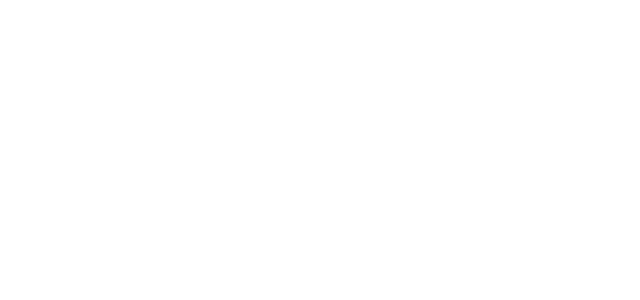
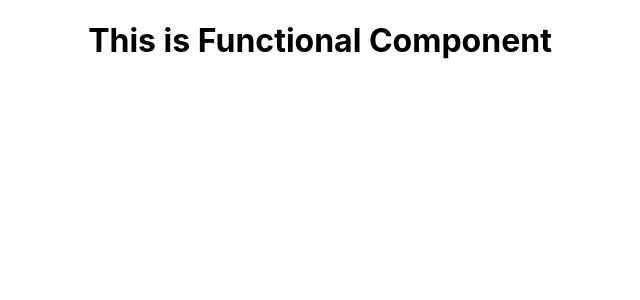
Before and after one commit to sagarteria/Sample-Create-React-App, a React (Create React App) app: page / in a window 1280 px wide. Shown: the top 300 px of the page, without its empty margins (320-960 px from the left). Built offline with nearby package versions, Linux system fonts and the light colour scheme.

Commit message:
Completed example of functional component

```diff
--- a/src/App.js
+++ b/src/App.js
@@ -1,10 +1,11 @@
 import logo from './logo.svg';
 import './App.css';
+import FunctionalComponent from './components/FunctionalComponent';
 
 function App() {
   return (
     <div className="App">
-
+      <FunctionalComponent />
     </div>
   );
 }
--- a/src/components/FunctionalComponent.js
+++ b/src/components/FunctionalComponent.js
@@ -1 +1,7 @@
 import React from 'react';
+
+function FunctionalComponent() {
+  return <h1>This is Functional Component</h1>
+}
+
+export default FunctionalComponent
```
